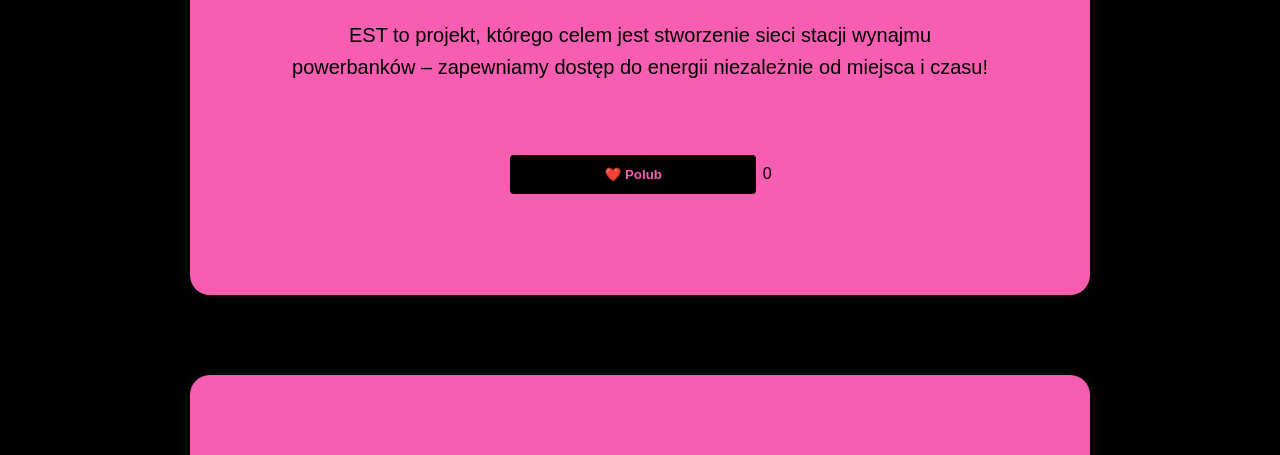
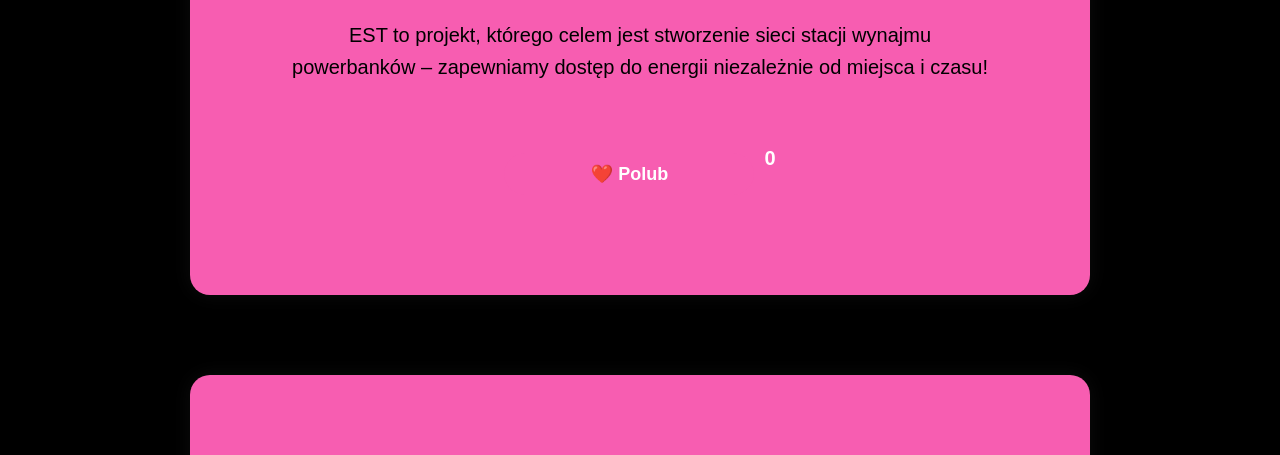
Before and after one commit to go-est/main, a plain HTML site: page index.html in a window 1280 px wide. Shown: the part 345-800 px from the top of the page. Drawn offline with Linux system fonts and the light colour scheme.

Commit message:
Update index.html

```diff
--- a/index.html
+++ b/index.html
@@ -4,6 +4,7 @@
     <meta charset="UTF-8">
     <meta name="viewport" content="width=device-width, initial-scale=1.0">
     <title>EST</title>
+    <link rel="stylesheet" href="like.css">
     <link rel="stylesheet" href="style.css">
     <style>
         .logo h1 {
```
